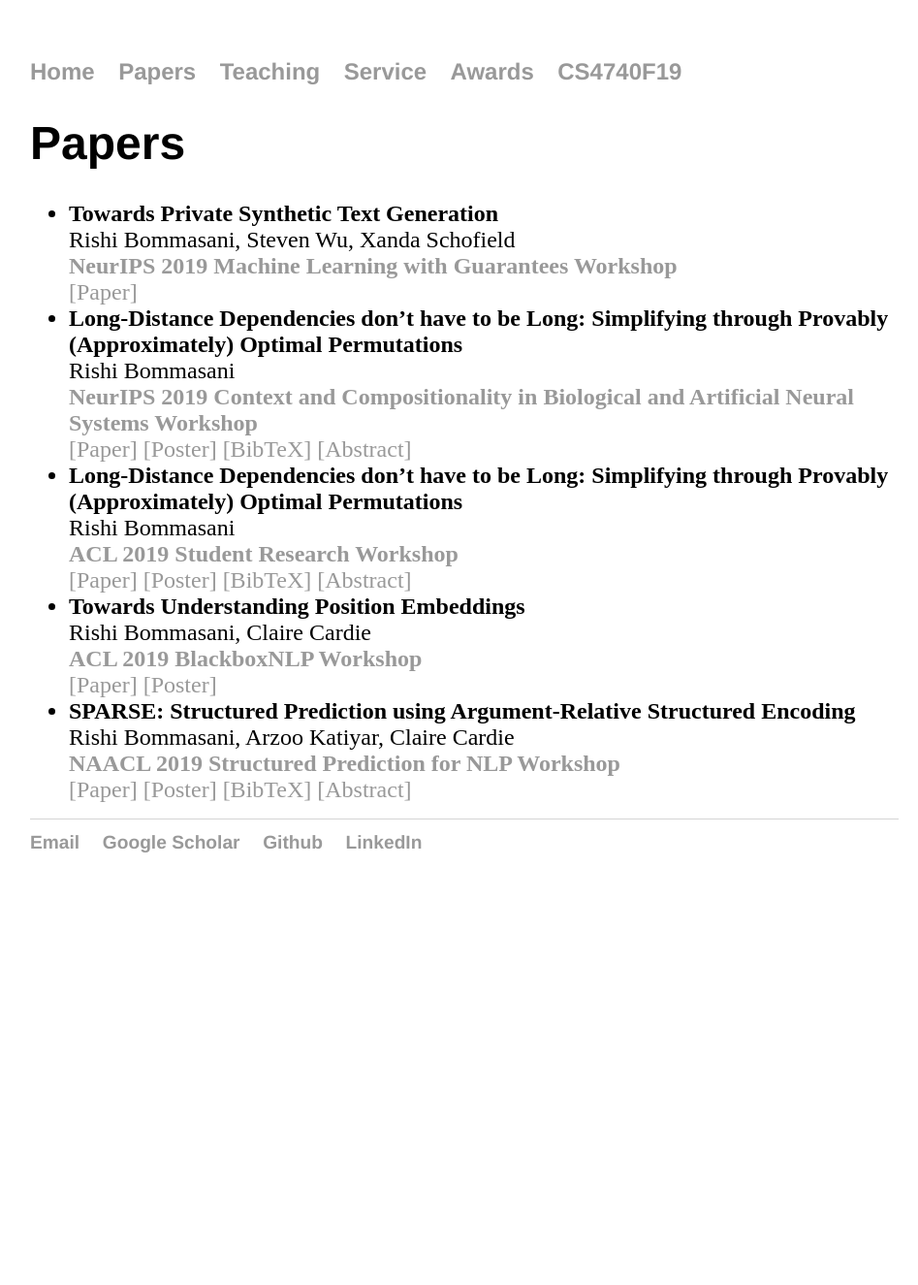
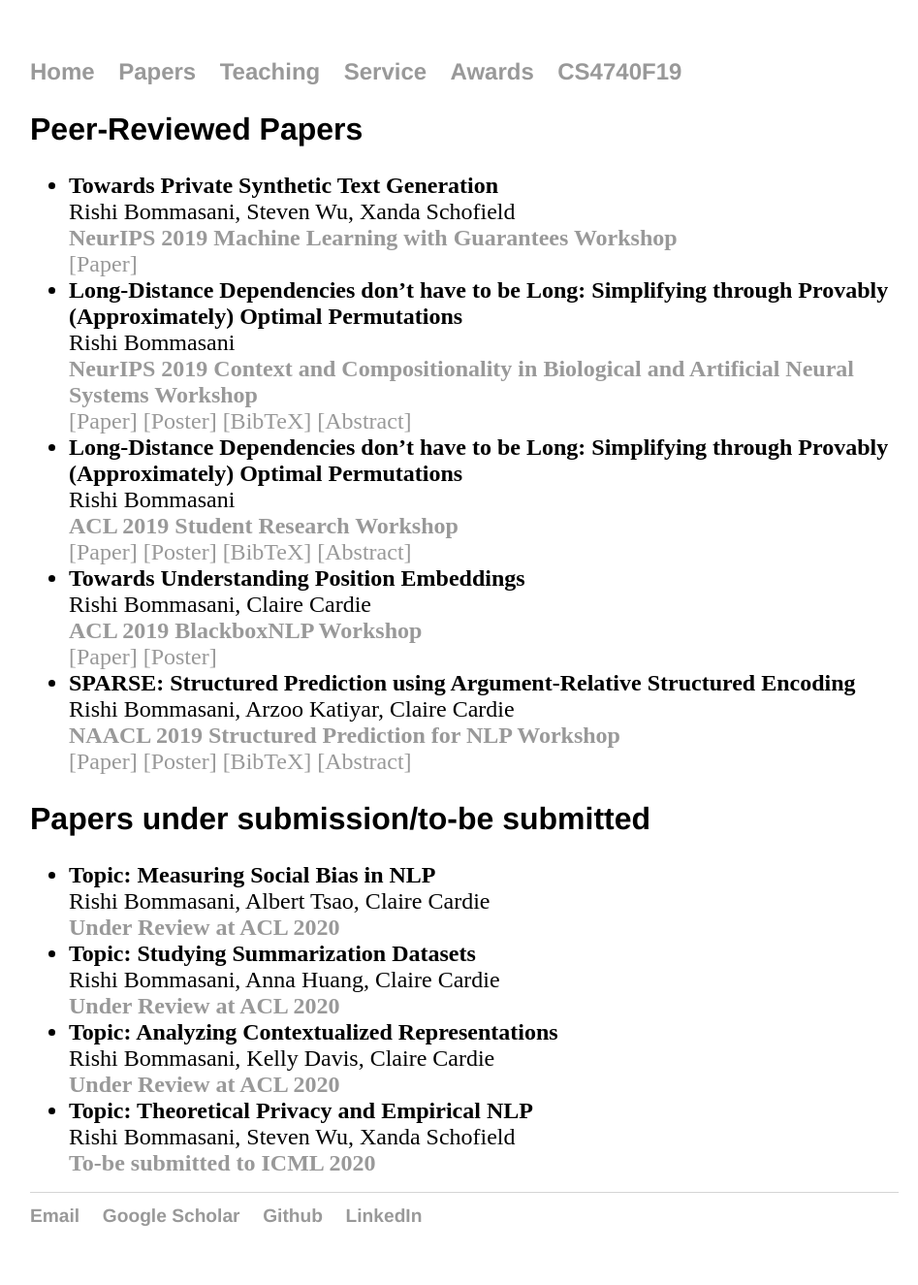
Before and after one commit to rishibommasani/rishibommasani.github.io, a Jekyll site: the page built from papers/index.html, in a window 1280 px wide. Shown: the whole page at 97% size, without its empty margins (161-1108 px from the left). Built offline with Jekyll 4.4.1, drawn with Linux system fonts in a browser that asks for light colours; before the commit the page ends 940 px from its top, so only the background shows below that.

Commit message:
Papers under submission

```diff
--- a/papers/index.html
+++ b/papers/index.html
@@ -2,7 +2,7 @@
 layout: default
 title: Papers
 ---
-	<h1>{{ page.title }}</h1>
+	<h2>Peer-Reviewed Papers</h2>
 	  <ul>
           <li><b> Towards Private Synthetic Text Generation </b>
 		  <br> Rishi Bommasani, Steven Wu, Xanda Schofield
@@ -25,3 +25,19 @@ title: Papers
 		  <br> <b> <a href="http://structuredprediction.github.io/SPNLP19">NAACL 2019 Structured Prediction for NLP Workshop</a> </b>
 		  <br> <a href="https://www.aclweb.org/anthology/W19-1503">[Paper]</a> <a href="https://drive.google.com/open?id=0BwHpOd64l_vAM1BwcVM3RE52S2h6b214d0x4bERfYjNnMHhR">[Poster]</a> <a href="https://www.aclweb.org/anthology/papers/W/W19/W19-1503.bib">[BibTeX]</a> <a href="https://www.aclweb.org/anthology/W19-1503/">[Abstract]</a></li>
 	  </ul>
+
+	<h2>Papers under submission/to-be submitted</h2>
+	  <ul>
+          <li><b> Topic: Measuring Social Bias in NLP </b>
+		  <br> Rishi Bommasani, Albert Tsao, Claire Cardie
+		  <br> <b> <a href="https://acl2020.org/"> Under Review at ACL 2020</a> </b> </li>
+          <li><b> Topic: Studying Summarization Datasets </b>
+		  <br> Rishi Bommasani, Anna Huang, Claire Cardie
+		  <br> <b> <a href="https://acl2020.org/"> Under Review at ACL 2020</a> </b> </li>
+          <li><b> Topic: Analyzing Contextualized Representations </b>
+		  <br> Rishi Bommasani, Kelly Davis, Claire Cardie
+		  <br> <b> <a href="https://acl2020.org/"> Under Review at ACL 2020</a> </b> </li>
+          <li><b> Topic: Theoretical Privacy and Empirical NLP </b>
+		  <br> Rishi Bommasani, Steven Wu, Xanda Schofield
+		  <br> <b> <a href="https://icml.cc/Conferences/2020/Dates"> To-be submitted to ICML 2020</a> </b> </li>
+          </ul>
```
